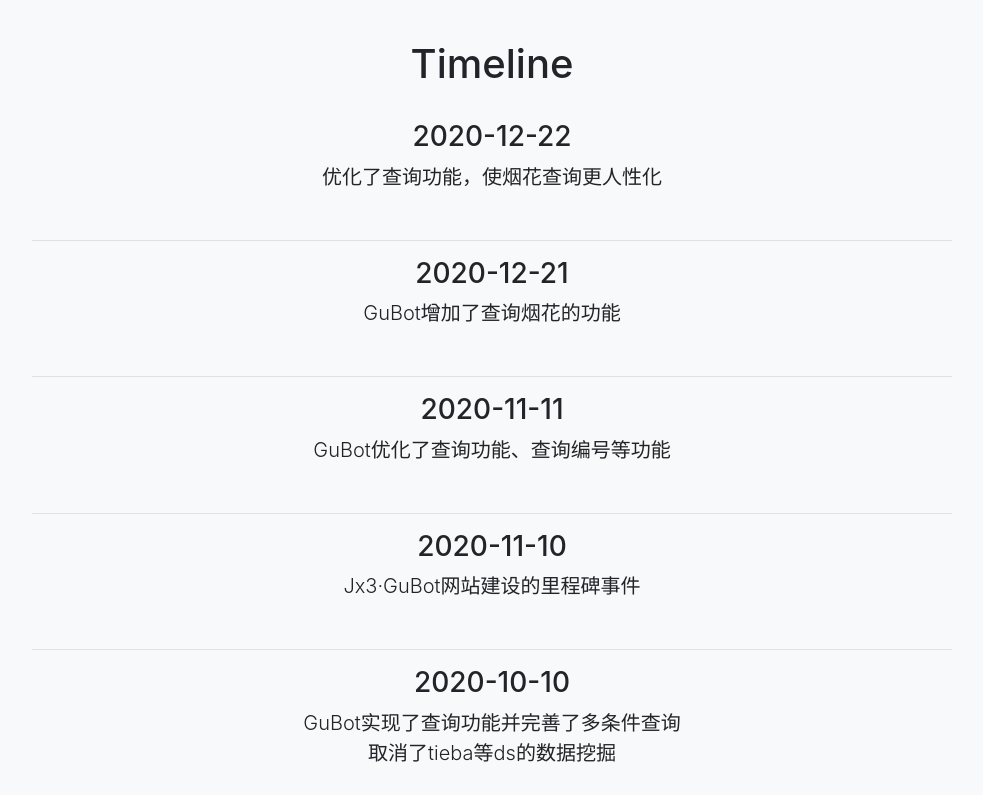
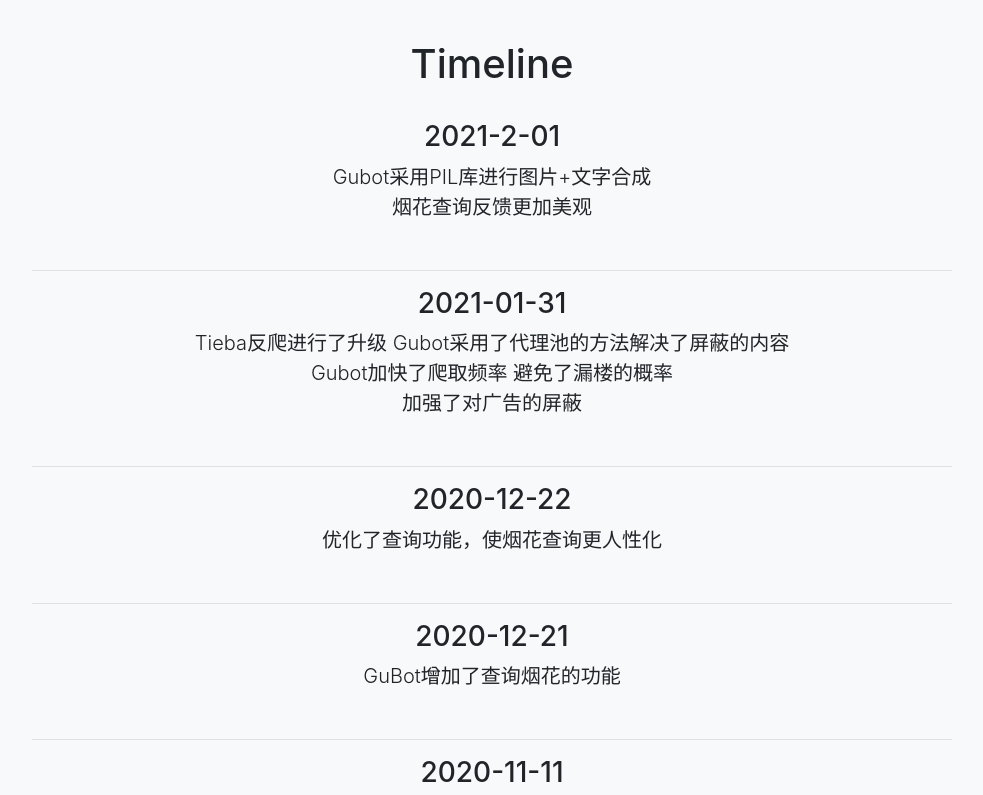
Before and after one commit to CodeCat-maker/MisDev, a website with bundled scripts: page index.html in a window 1280 px wide. Shown: the part 880-1675 px from the top of the page, without its empty margins (148-1131 px from the left). Built offline with nearby package versions, Linux system fonts and the light colour scheme.

Commit message:
2021-02-01
Update

```diff
--- a/index.html
+++ b/index.html
@@ -79,6 +79,12 @@
       <div class="row">
 
         <div class="col-lg-10 mx-auto">
+          <h3>2021-2-01</h3>
+          <p class="lead mb-5">Gubot采用PIL库进行图片+文字合成<br>烟花查询反馈更加美观<br>
+          <hr>
+          <h3>2021-01-31</h3>
+          <p class="lead mb-5">Tieba反爬进行了升级 Gubot采用了代理池的方法解决了屏蔽的内容<br>Gubot加快了爬取频率 避免了漏楼的概率<br>加强了对广告的屏蔽<br>
+          <hr>
           <h3>2020-12-22</h3>
           <p class="lead mb-5">优化了查询功能，使烟花查询更人性化<br>
           <hr>
@@ -137,7 +143,7 @@
 <!--        </li>-->
       </ul>
       <p class="text-muted small mb-0">一个热爱剑三的云玩家</p>
-      <p class="text-muted small mb-0">Copyright &copy; Codecat 2020</p>
+      <p class="text-muted small mb-0">Copyright &copy; Codecat 2021</p>
     </div>
   </footer>
 
```
